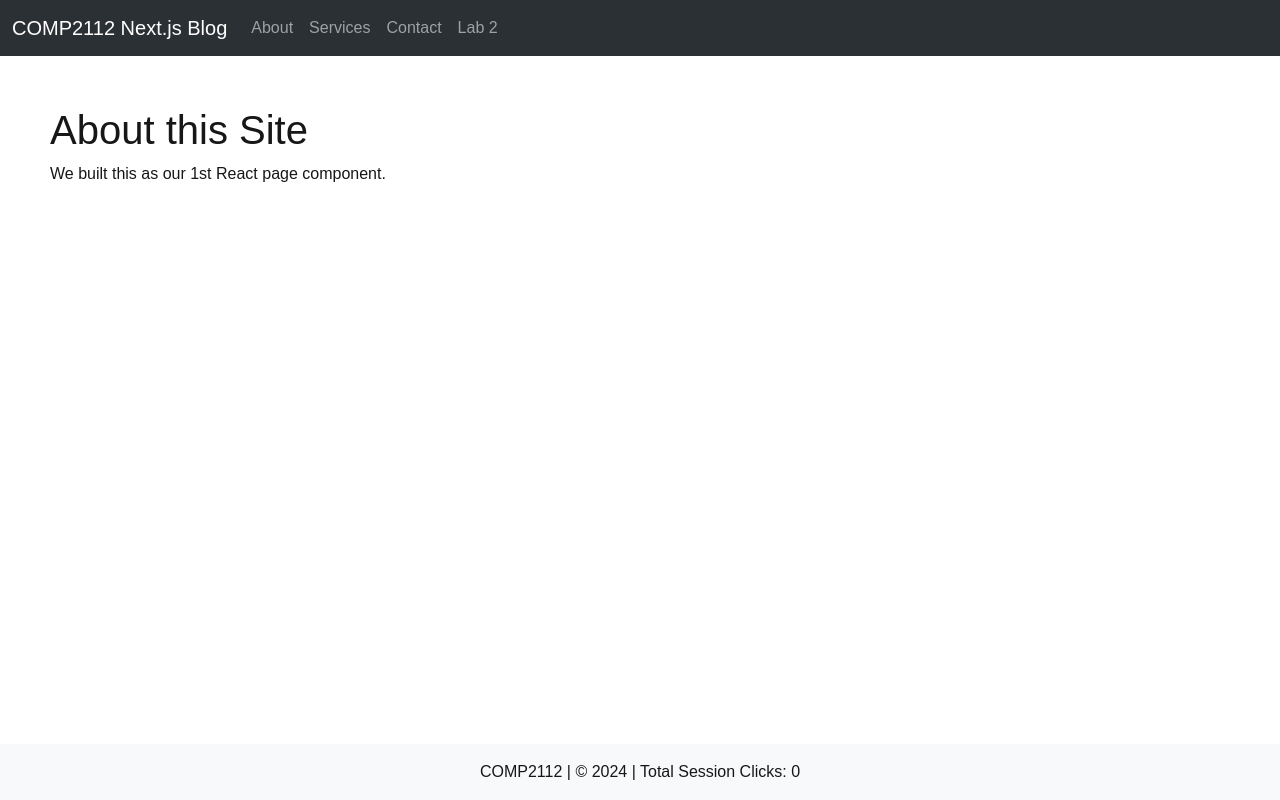
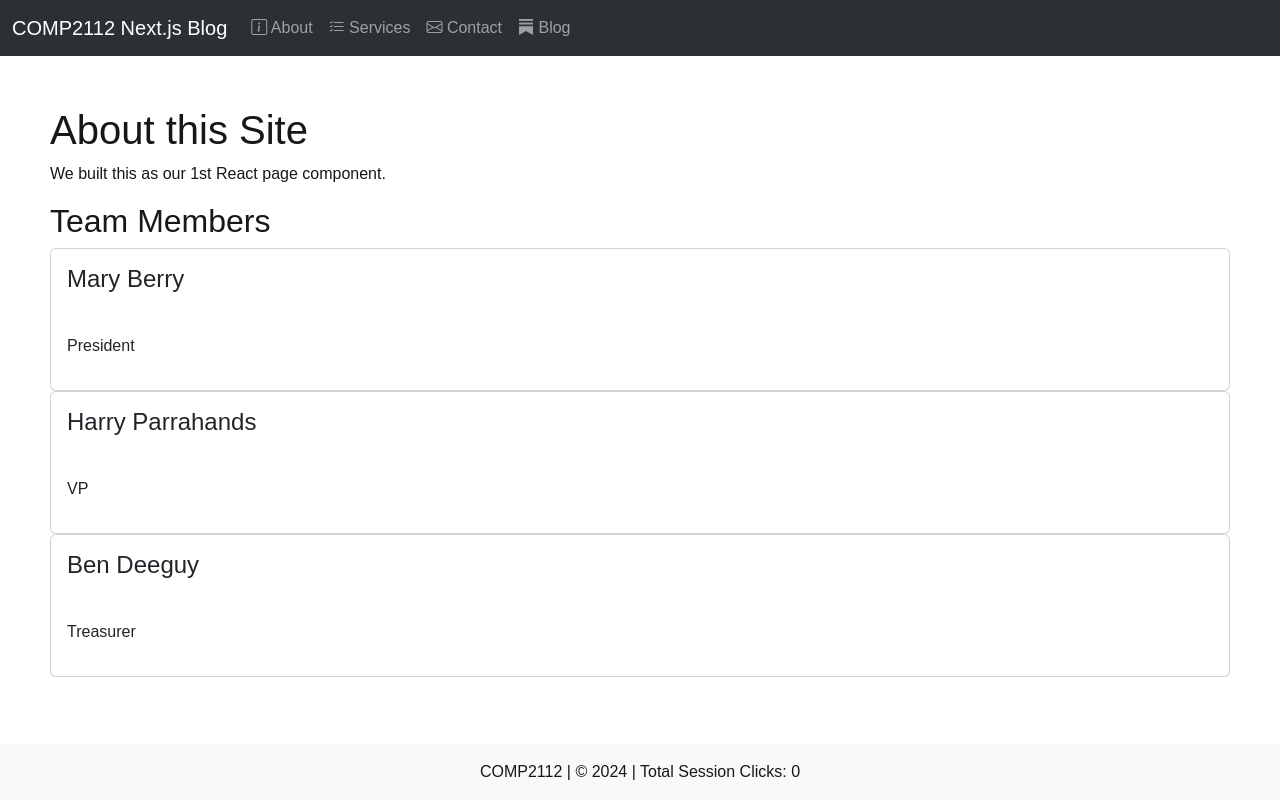
Before and after one commit to ifotn/comp2112-next-blog-f24, a Next.js app: page /about in a window 1280 px wide. Built offline with nearby package versions, Linux system fonts and the light colour scheme.

Commit message:
l6/1 - props to pass info between 2 components

```diff
--- a/app/about/page.js
+++ b/app/about/page.js
@@ -1,8 +1,14 @@
+import Member from "../components/member"
+
 export default function About() {
     return (
         <main>
             <h1>About this Site</h1>
             <p>We built this as our 1st React page component.</p>
+            <h2>Team Members</h2>
+            <Member name="Mary Berry" title="President" />
+            <Member name="Harry Parrahands" title="VP" />
+            <Member name="Ben Deeguy" title="Treasurer" />
         </main>
     )
 }
--- a/app/components/header.js
+++ b/app/components/header.js
@@ -13,7 +13,7 @@ export default function Header() {
                 <Link className="nav-link" href="/about" id="about"><i className="bi bi-info-square"></i> About</Link>
                 <Link className="nav-link" href="/services" id="services"><i className="bi bi-list-check"></i> Services</Link>
                 <Link className="nav-link" href="/contact" id="contact"><i className="bi bi-envelope"></i> Contact</Link>
-                <a className="nav-link" href="#" id="lab2"><i className="bi bi-list-task"></i> Lab 2</a>
+                <a className="nav-link" href="/blog" id="blog"><i className="bi bi-substack"></i> Blog</a>
                 </div>
             </div>
             </div>
--- /dev/null
+++ b/app/components/member.js
@@ -0,0 +1,13 @@
+// Member has 2 required props: name & title
+export default function Member({ name, title }) {
+    return (
+        <article className="card">
+            <h4 className="card-title p-3">
+                {name}
+            </h4>
+            <p className="card-body">
+                {title}
+            </p>
+        </article>
+    )
+}
--- a/app/layout.js
+++ b/app/layout.js
@@ -2,6 +2,7 @@ import localFont from "next/font/local";
 
 // add bootstrap css before custom styles
 import 'bootstrap/dist/css/bootstrap.min.css';
+import 'bootstrap-icons/font/bootstrap-icons.min.css';
 
 import "./globals.css";
 
--- a/package.json
+++ b/package.json
@@ -10,6 +10,7 @@
   },
   "dependencies": {
     "bootstrap": "^5.3.3",
+    "bootstrap-icons": "^1.11.3",
     "next": "14.2.13",
     "react": "^18",
     "react-dom": "^18"
```
Also changed, not shown: app/blog/page.js (added, +7 -0 lines), 1 other file (tests, documents, lock files or other folders).
